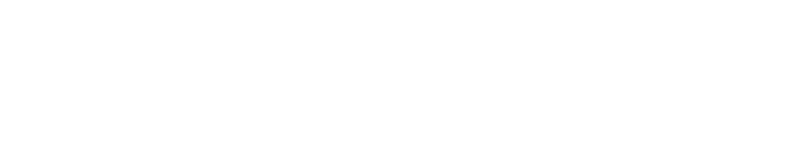
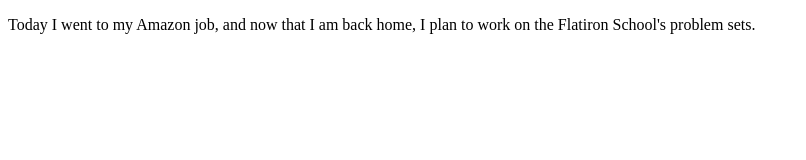
Before and after one commit to jtabb1/2021-07-24-Daily-Coding-Journal, a plain HTML site: page index.html in a window 1280 px wide. Shown: the whole page, without its empty margins (0-806 px from the left). Drawn offline with Linux system fonts and the light colour scheme.

Commit message:
Talk about what I did today and what I yet plan to do.

```diff
--- a/index.html
+++ b/index.html
@@ -7,6 +7,11 @@
     <link href="style.css" rel="stylesheet" type="text/css" />
   </head>
   <body>
+
+    <p>Today I went to my Amazon job, and now that I am back home,
+      I plan to work on the Flatiron School's problem sets.
+    </p>
+
     <script src="script.js"></script>
   </body>
 </html>
```
